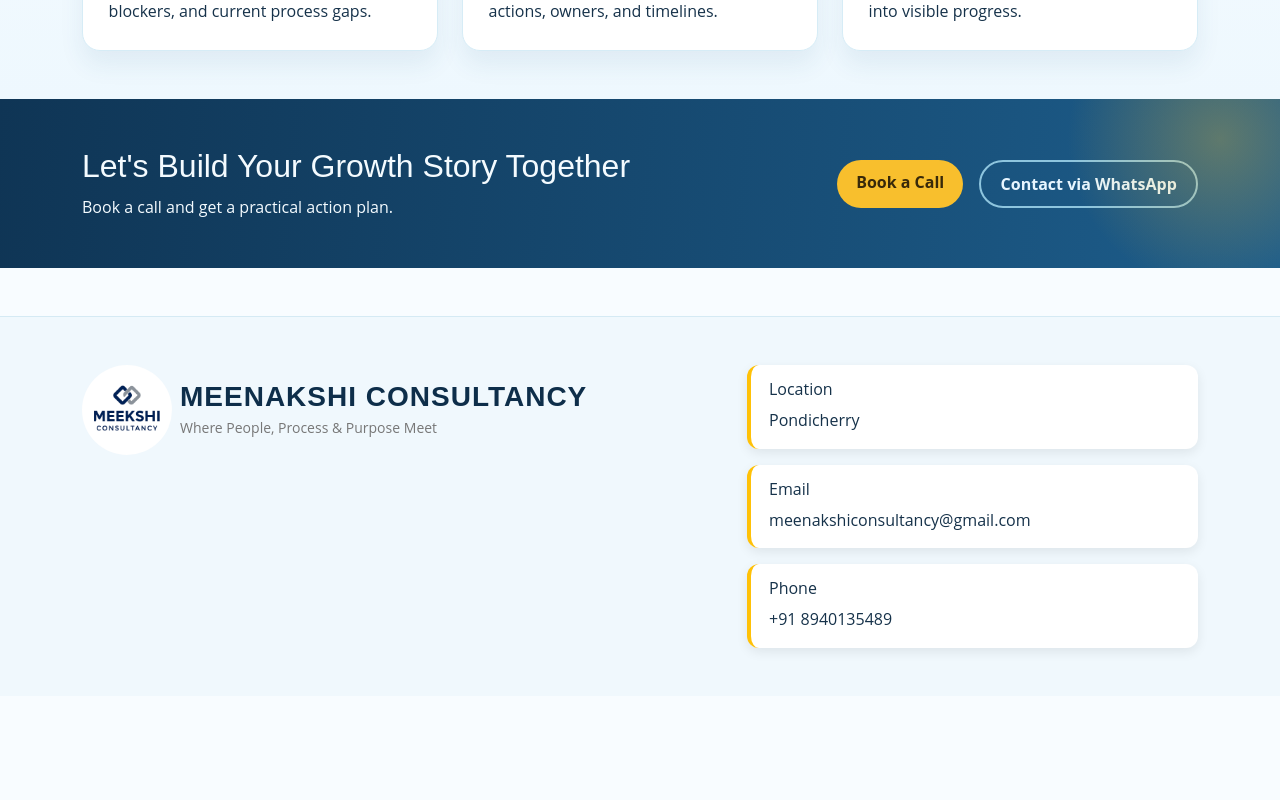
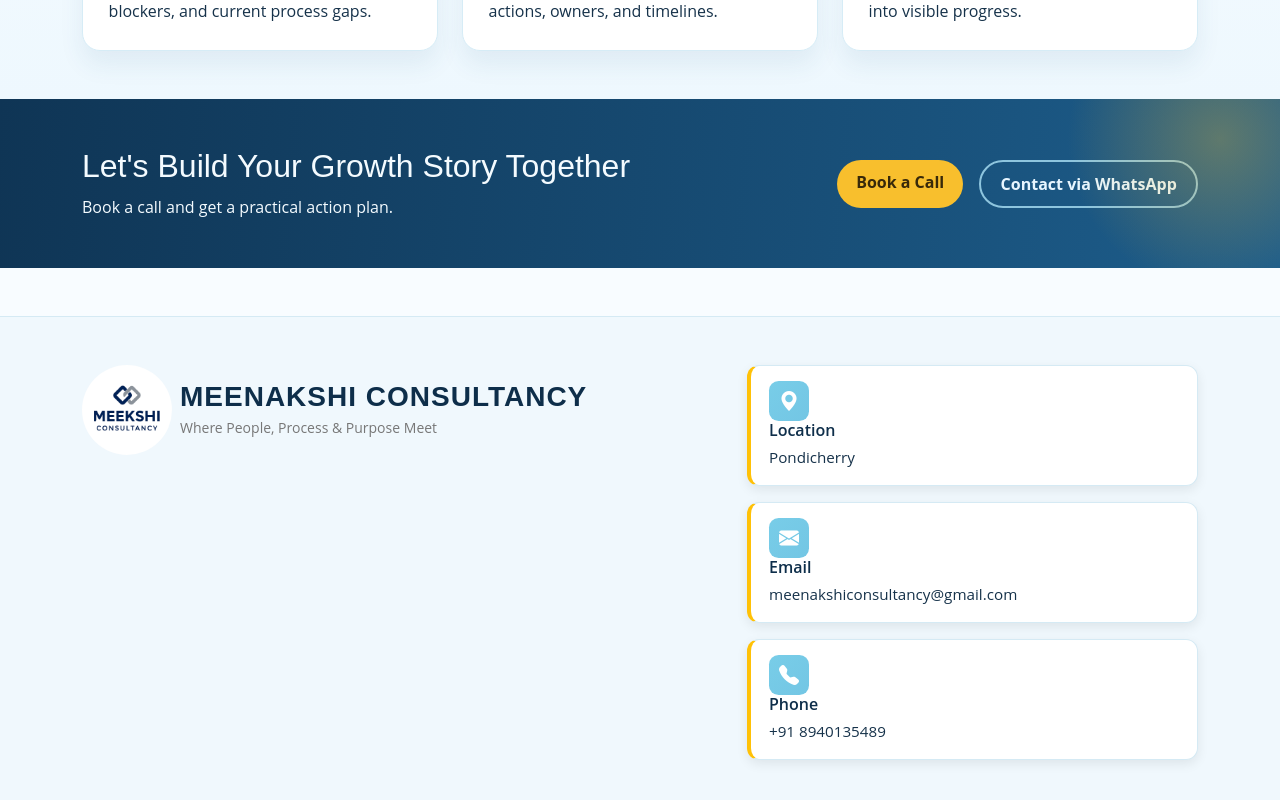
Before and after one commit to technovahub2025/meekshi_consultancy, a React (Vite) app: page / in a window 1280 px wide. Shown: the part 2440-3240 px from the top of the page. Before the commit the page ends 3136 px from the top, so only its background shows below. Built offline with nearby package versions, Linux system fonts and the light colour scheme.

Commit message:
footer icon added

```diff
--- a/package.json
+++ b/package.json
@@ -11,6 +11,7 @@
   },
   "dependencies": {
     "bootstrap": "^5.3.8",
+    "bootstrap-icons": "^1.11.3",
     "react": "^19.2.5",
     "react-dom": "^19.2.5",
     "react-router-dom": "^7.14.1"
--- a/src/components/SiteLayout.jsx
+++ b/src/components/SiteLayout.jsx
@@ -1,5 +1,6 @@
 import { useEffect, useState } from 'react'
 import { NavLink, Outlet, useLocation } from 'react-router-dom'
+import 'bootstrap-icons/font/bootstrap-icons.css'
 import logo from '../assets/meenakshi consultancy.jpeg'
 
 const navLinks = [
@@ -120,8 +121,13 @@
                 {/* Location */}
                 <div className="col-12">
                   <div className="contact-card">
+                    <div className="contact-icon-wrapper">
+                      <i className="bi bi-geo-alt-fill"></i>
+                    </div>
+                    <div>
                       <h6>Location</h6>
                       <p className="mb-0">Pondicherry</p>
+                    </div>
                   </div>
                 </div>
 
@@ -133,10 +139,15 @@
                     rel="noreferrer"
                     className="contact-card text-decoration-none"
                   >
+                    <div className="contact-icon-wrapper">
+                      <i className="bi bi-envelope-fill"></i>
+                    </div>
+                    <div>
                       <h6>Email</h6>
                       <p className="mb-0">
                         meenakshiconsultancy@gmail.com
                       </p>
+                    </div>
                   </a>
                 </div>
 
@@ -146,8 +157,13 @@
                     href="tel:+918940135489"
                     className="contact-card text-decoration-none"
                   >
+                    <div className="contact-icon-wrapper">
+                      <i className="bi bi-telephone-fill"></i>
+                    </div>
+                    <div>
                       <h6>Phone</h6>
                       <p className="mb-0">+91 8940135489</p>
+                    </div>
                   </a>
                 </div>
 
--- a/src/theme.css
+++ b/src/theme.css
@@ -1958,6 +1958,51 @@
   margin-bottom: 0.35rem;
 }
 
+.contact-card {
+  display: flex;
+  align-items: flex-start;
+  gap: 1rem;
+  padding: 1rem;
+  background: #ffffff;
+  border-radius: 0.8rem;
+  border: 1px solid #d5eaf4;
+  transition: all 0.3s ease;
+}
+
+.contact-card:hover {
+  border-color: #73c6e4;
+  box-shadow: 0 8px 16px rgba(115, 198, 228, 0.15);
+  transform: translateY(-2px);
+}
+
+.contact-icon-wrapper {
+  display: flex;
+  align-items: center;
+  justify-content: center;
+  width: 2.5rem;
+  height: 2.5rem;
+  background: linear-gradient(135deg, #78cde8, #73c6e4);
+  border-radius: 0.6rem;
+  flex-shrink: 0;
+}
+
+.contact-icon-wrapper i {
+  color: #ffffff;
+  font-size: 1.25rem;
+}
+
+.contact-card h6 {
+  color: var(--mc-deep);
+  font-weight: 600;
+  margin-bottom: 0.3rem;
+}
+
+.contact-card p {
+  color: var(--mc-text);
+  font-size: 0.95rem;
+  margin-bottom: 0 !important;
+}
+
 .whatsapp-float {
   position: fixed;
   bottom: 18px;
```
Also changed, not shown: 1 other file (tests, documents, lock files or other folders). Lines whose indentation alone changed are shown as unchanged.
